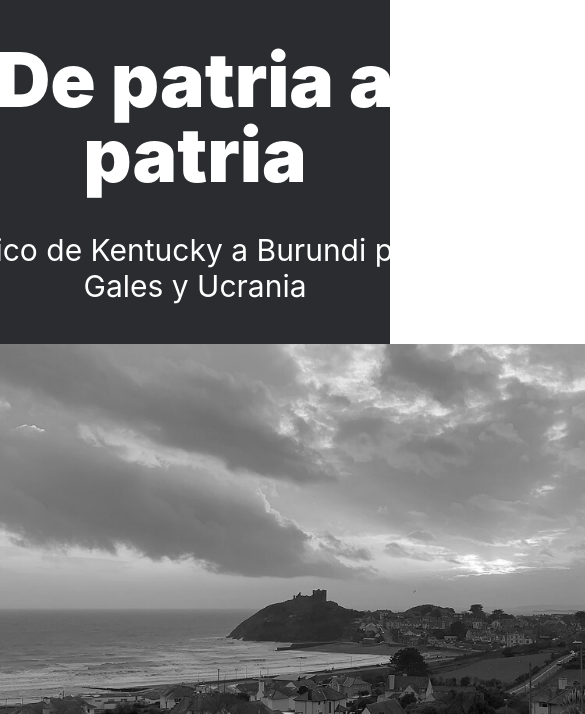
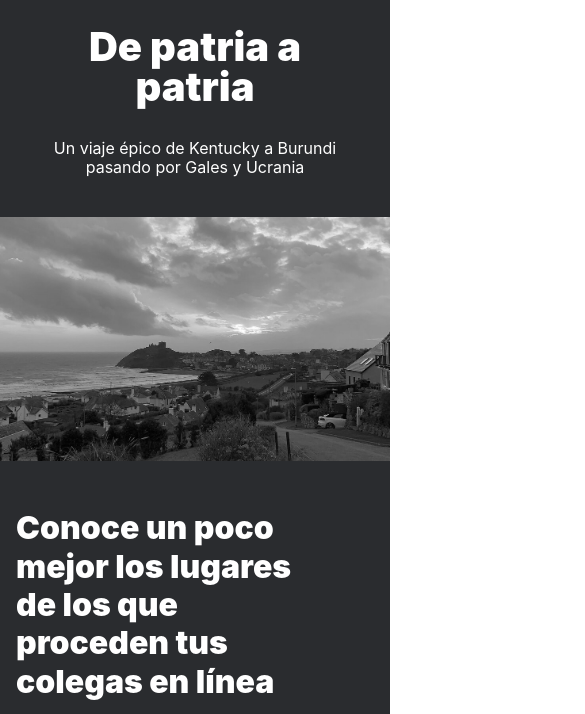
Before and after one commit to LuluPCalixto/web_project_homeland, a plain HTML site: page index.html in a window 390 px wide. Shown: the part 71-785 px from the top of the page, 585 px wide, since content can reach past the window. Drawn offline with Linux system fonts and the light colour scheme; a web font is replaced by a local one.

```diff
--- a/blocks/lead.css
+++ b/blocks/lead.css
@@ -11,18 +11,26 @@
     line-height: 1;
     text-align: center;
     margin: 0 0 32px;
-    width: 720px;
-    height: 200px;
+    max-width: 720px;
 }
 
 .lead__subtitle {
     font-size: 30px;
     font-weight: 400;
-    width: 720px;
-    height: 72px;
+    max-width: 720px;
     line-height: 1.2;
     text-align: center;
     margin: 0 0 40px;
+}
+
+.lead__image {
+    display: block;
+    width: 100%;
+    max-width: 984px;
+    height: auto;
+    object-fit: cover;
+    -webkit-filter: grayscale(100%);
+    filter: grayscale(100%);
 }
 
 /* Tablet - 768px */
@@ -33,32 +41,28 @@
 
     .lead__title {
         font-size: 75px;
-        width: 530px;
-        height: 158px;
+        max-width: 530px;
     }
 
     .lead__subtitle {
         font-size: 30px;
-        width: 720px;
-        height: 72px;
+        max-width: 720px;
     }
 }
 
 /* Mobile - 320px */
-@media screen and (max-width: 320px) {
+@media screen and (max-width: 544px) {
     .lead {
         padding: 30px 0 0;
     }
 
     .lead__title {
         font-size: 40px;
-        width: 228px;
-        height: 88px;
+        max-width: 288px;
     }
 
     .lead__subtitle {
         font-size: 16px;
-        width: 228px;
-        height: 40px;
+        max-width: 288px;
     }
 }
--- a/index.html
+++ b/index.html
@@ -16,15 +16,12 @@
   <header class="header">
     <img src="./images/logo.svg" alt="TripleTen Art Gallery" class="header__logo">
   </header>
-
   <main class="content">
     <section class="lead">
       <h1 class="lead__title">De patria a patria</h1>
       <p class="lead__subtitle">Un viaje épico de Kentucky a Burundi pasando por Gales y Ucrania</p>
+      <img src="./images/kalegin-michail-179870-unsplash.jpg" alt="Paisaje costero en blanco y negro" class="lead__image">
     </section>
-
-    <img src="./images/kalegin-michail-179870-unsplash.jpg" alt="Paisaje costero en blanco y negro" class="image">
-
     <section class="intro">
       <h2 class="intro__title">Conoce un poco mejor los lugares de los que proceden tus colegas en línea</h2>
       <p class="intro__quote">Todo ser humano es un artista, un ser de la libertad, llamado a participar en la transformación y reforma de las condiciones, el pensamiento y las estructuras que conforman e influyen en nuestras vidas.</p>
@@ -32,7 +29,6 @@
       <p class="intro__text">La ciudad de TripleTen ha reunido a profesionales de diferentes rincones del mundo. Hoy, la Galería de Arte TripleTen se enorgullece de presentar historias y fotografías de algunas de las personas que dedican su tiempo y esfuerzo a hacer que los futuros profesionales de la tecnología de esta ciudad se sientan como en casa. Cada uno de nosotros tiene una historia única sobre el lugar del que procede. No dudes en añadir a nuestra colección tu propia historia y una obra de arte visual dedicada a tu ciudad natal. No importa de dónde seas, nos alegra que seas nuestro vecino.</p>
     </section>
   </main>
-
   <footer class="footer">
     <p class="footer__copyright">&copy; 2025. Lourdes Pérez Calixto</p>
   </footer>
--- a/pages/index.css
+++ b/pages/index.css
@@ -5,6 +5,5 @@
 @import url(../blocks/page.css);
 @import url(../blocks/header.css);
 @import url(../blocks/lead.css);
-@import url(../blocks/image.css);
 @import url(../blocks/intro.css);
 @import url(../blocks/footer.css);
```
